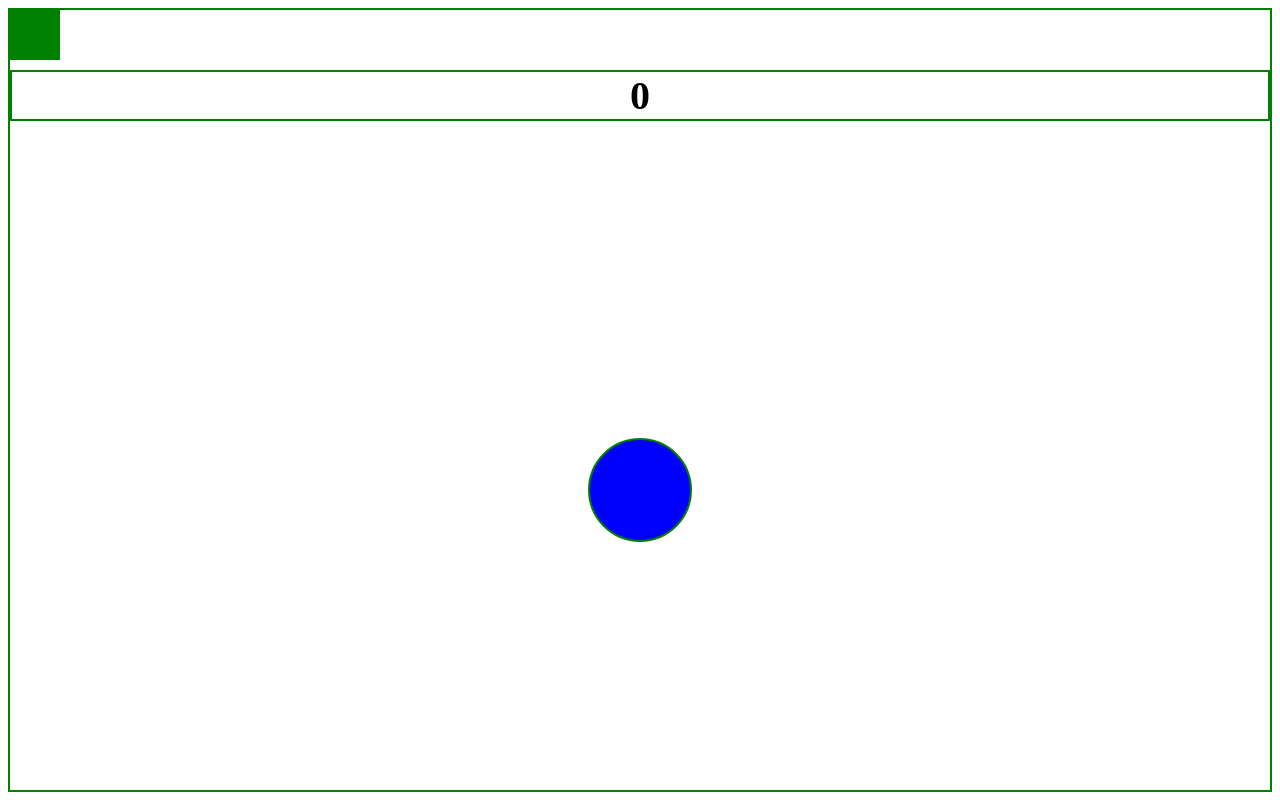
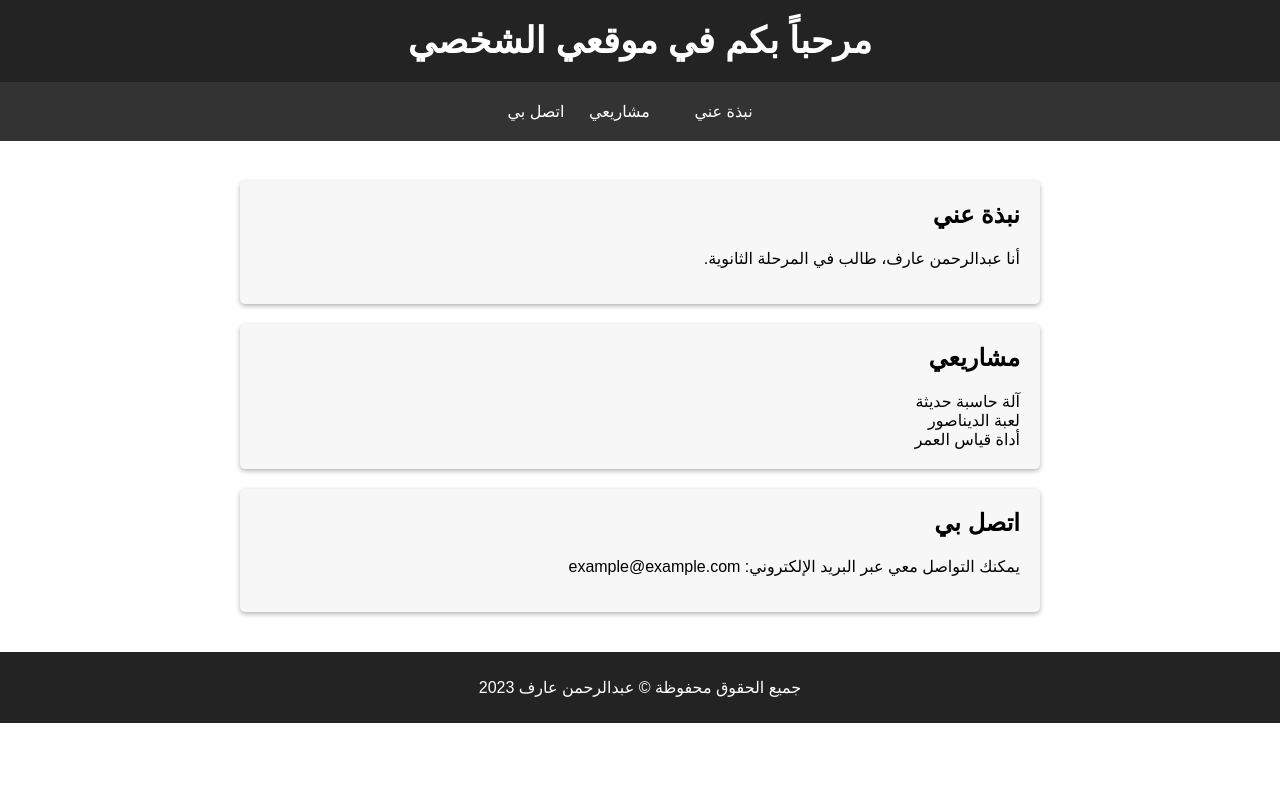
Before and after one commit to adghdt/index, a plain HTML site: page index.html in a window 1280 px wide. Drawn offline with Linux system fonts and the light colour scheme.

Commit message:
Add files via upload

```diff
--- a/index.html
+++ b/index.html
@@ -1,62 +1,113 @@
+<!DOCTYPE html>
 <html>
-<body>
 <head>
-<title>سبحة إلكترونية اونلاين بدون تحميل</title>
+<meta charset="UTF-8" />
 <meta name="viewport" content="width=device-width, initial-scale=1">
+	<title>عبدالرحمن عارف</title>
+	<style>
+		body {
+			font-family: Arial, sans-serif;
+			margin: 0;
+		}
+		header {
+			background-color: #232323;
+			color: #fff;
+			padding: 20px;
+			text-align: center;
+		}
+		h1 {
+			margin: 0;
+			font-size: 36px;
+		}
+		nav {
+			background-color: #333;
+			color: #fff;
+			overflow: hidden;
+			padding: 10px;
+		}
+		nav ul {
+			list-style-type: none;
+			margin: 0;
+			padding: 0;
+			text-align: center;
+		}
+		nav li {
+			display: inline-block;
+			margin-right: 20px;
+		}
+		nav li:last-child {
+			margin-right: 0;
+		}
+		nav a {
+			color: #fff;
+			display: block;
+			padding: 10px;
+			text-decoration: none;
+			transition: all 0.3s ease;
+		}
+		nav a:hover {
+			background-color: #fff;
+			color: #333;
+		}
+		main {
+			padding: 20px;
+			max-width: 800px;
+			margin: 0 auto;
+		}
+		section {
+			margin: 20px 0;
+			padding: 20px;
+			background-color: #f7f7f7;
+			border-radius: 5px;
+			box-shadow: 0 2px 5px rgba(0, 0, 0, 0.3);
+		}
+		h2 {
+			margin-top: 0;
+		}
+		ul {
+			margin: 0;
+			padding: 0;
+			list-style-type: none;
+		}
+		footer {
+			background-color: #232323;
+			color: #fff;
+			padding: 10px;
+			text-align: center;
+		}
+	</style>
 </head>
-<center>
-<style type="text/css">
-body{
-border:2px solid green;
-}
-#asd{
-width:100px;
-height:100px;
-background:blue;
-position:relative;
-top:350px;
-border-radius:50%;
-border:2px solid green;
-}
-#a{
-position:relative;
-font-size:40px;
-top:60px;
-border:2px solid green;
-}
-#b{
-width:50px;
-height:50px;
-background:green;
-position:fixed;
-}
-</style>
-
-<div id="b" onmousemove="bot()"> </div>
-<h1 id="a"> 0 </h1>
-<div id="asd" onmousemove="oppo()"> </div>
-
-
-<script type="text/javascript">
-
-koko = 0;
-function oppo(){
-koko+=1;
-a.innerHTML = koko;
-
-if(koko == 33){
-  a.style.color="red"
-}
-if(koko == 66){
-  a.style.color="brown"
-}
-if(koko == 99){
-  a.style.color="gold"
-}
-}
-function bot(){
-koko = 0;
-a.innerHTML = koko;
-a.style.color="black"
-}
-</script>
+<body dir="rtl" >
+	<header>
+		<h1>مرحباً بكم في موقعي الشخصي</h1>
+	</header>
+	<nav>
+		<ul>
+			<li><a href="#about-me">نبذة عني</a></li>
+			<li><a href="#my-projects">مشاريعي</a></li>
+			<li><a href="#contact-me">اتصل بي</a></li>
+		</ul>
+	</nav>
+	<main>
+		<section id="about-me">
+			<h2>نبذة عني</h2>
+			<p>أنا عبدالرحمن عارف، طالب في المرحلة الثانوية. </p>
+		</section>
+		<section id="my-projects">
+			<h2>مشاريعي</h2>
+			<ul>
+				<li>آلة حاسبة حديثة</li>
+				<li>لعبة الديناصور</li>
+				<li>أداة قياس العمر</li>
+			</ul>
+		</section>
+		<section id="contact-me">
+			<h2>اتصل بي</h2>
+			<p>يمكنك التواصل معي عبر البريد الإلكتروني: example@example.com</p>
+		</section>
+	</main>
+	<footer>
+		<p>جميع الحقوق محفوظة © عبدالرحمن عارف 2023</p>
+	</footer>
+</body>
+</html>
```
